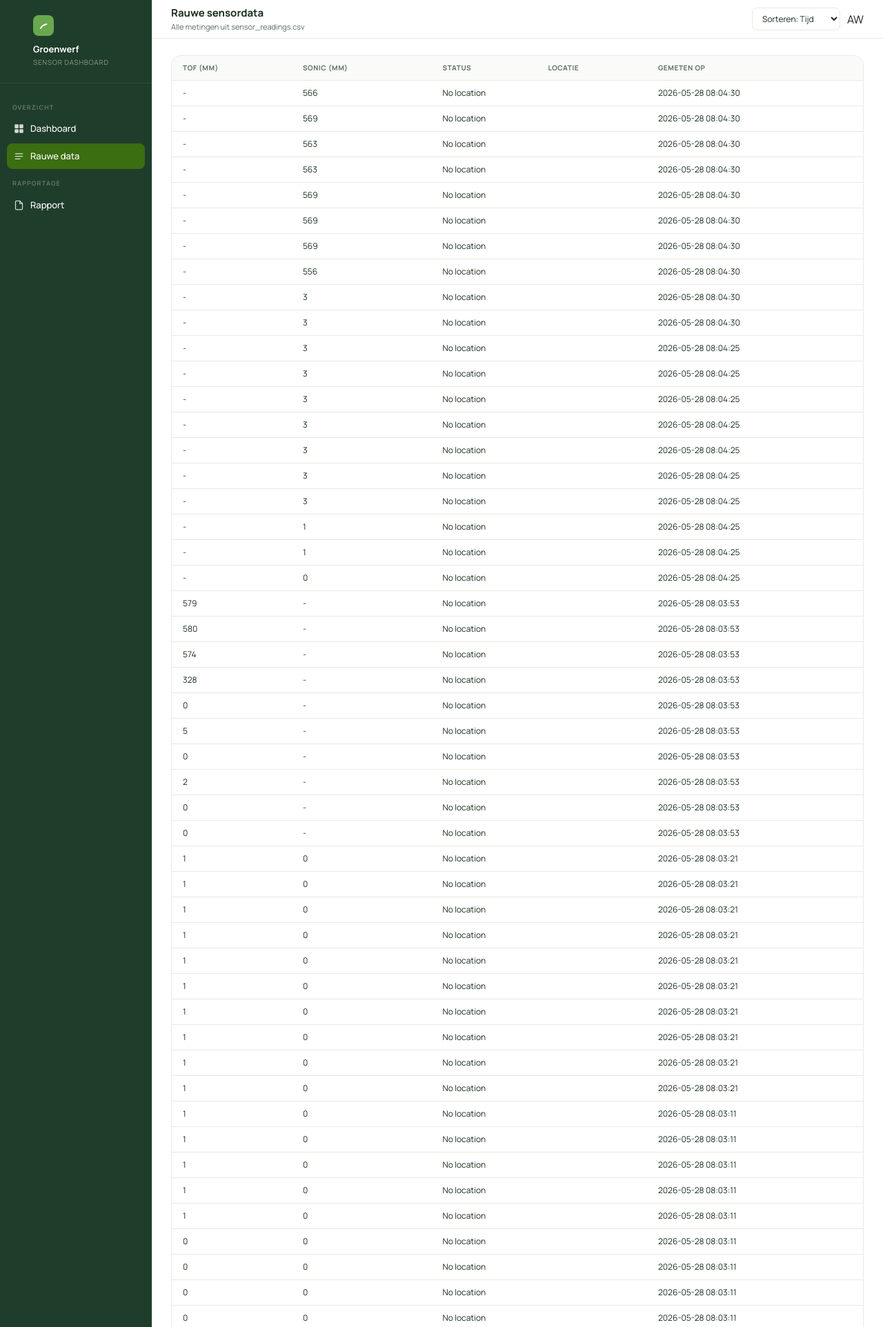
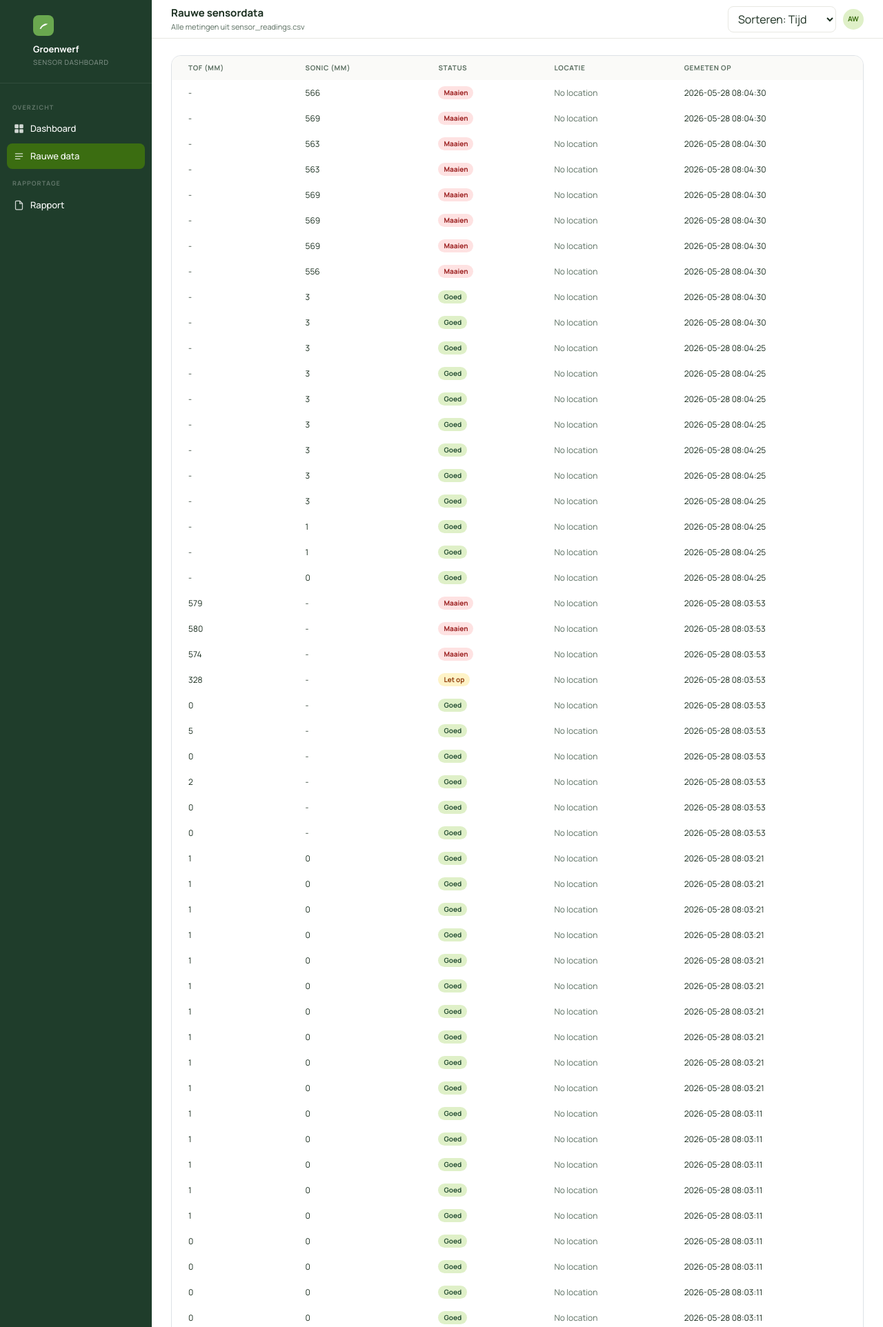
Before and after one commit to gideontigelaar/project-groenwerf, a Flask app: page /rawdata in a window 1280 px wide. Shown: the top 1924 px of the page at 69% size. Run offline with Flask 3, Linux system fonts and the light colour scheme.

Commit message:
Update rawdata
Updated rawdata to tailwind and fetchdata so it looks good again

```diff
--- a/website/static/fetchdata.js
+++ b/website/static/fetchdata.js
@@ -25,14 +25,21 @@ async function fetchData() {
         }
 
         const rows = await Promise.all(data.map(async row => {
-            const address = await getAddress(row.latitude, row.longitude);
-            return `
-                <tr>
-                    <td>${row.tof_mm ?? '-'}</td>
-                    <td>${row.sonic_median_mm ?? '-'}</td>
-                    <td colspan="2">${address}</td>
-                    <td>${row.measured_at ?? '-'}</td>
-                </tr>
+        const address = await getAddress(row.latitude, row.longitude);
+        const h = parseInt(row.tof_mm || row.sonic_median_mm || 0);
+        const badge = h >= 400
+            ? `<span class="inline-block px-2 py-0.5 rounded-full text-[10px] font-bold bg-[#fee2e2] text-[#991b1b]">Maaien</span>`
+            : h >= 80
+            ? `<span class="inline-block px-2 py-0.5 rounded-full text-[10px] font-bold bg-[#fef3c7] text-[#92400e]">Let op</span>`
+            : `<span class="inline-block px-2 py-0.5 rounded-full text-[10px] font-bold bg-[#dff0c8] text-[#2a5238]">Goed</span>`;
+        return `
+            <tr class="transition-colors duration-100 hover:bg-[#f2fae8]">
+                <td class="text-[12px] px-4 py-[9px] border-b border-[#e8e8e2] text-[#1a2e1f]">${row.tof_mm ?? '-'}</td>
+                <td class="text-[12px] px-4 py-[9px] border-b border-[#e8e8e2] text-[#1a2e1f]">${row.sonic_median_mm ?? '-'}</td>
+                <td class="text-[12px] px-4 py-[9px] border-b border-[#e8e8e2]">${badge}</td>
+                <td class="text-[12px] px-4 py-[9px] border-b border-[#e8e8e2] font-mono text-[11px] text-[#5a6e60]">${address}</td>
+                <td class="text-[12px] px-4 py-[9px] border-b border-[#e8e8e2] text-[#1a2e1f]">${row.measured_at ?? '-'}</td>
+            </tr>
             `;
         }));
 
--- a/website/templates/rawdata.html
+++ b/website/templates/rawdata.html
@@ -1,113 +1,43 @@
-{% extends "base.html" %} {% block title %}Rauwe data — Groenwerf{% endblock %}
-{% block page_title %}Rauwe sensordata{% endblock %} {% block page_sub %}Alle
-metingen uit sensor_readings.csv{% endblock %} {% block topbar_actions %}
+{% extends "base.html" %}
+{% block title %}Rauwe data — Groenwerf{% endblock %}
+{% block page_title %}Rauwe sensordata{% endblock %}
+{% block page_sub %}Alle metingen uit sensor_readings.csv{% endblock %}
+
+{% block topbar_actions %}
   <select
     id="sortSelect"
     onchange="fetchData()"
-  style="
-    padding: 6px 10px;
-    border-radius: 8px;
-    border: 1.5px solid #e8e8e2;
-    font-family: &quot;Manrope&quot;, sans-serif;
-    font-size: 12px;
-    color: #1a2e1f;
-    background: #fff;
-    cursor: pointer;
-    outline: none;
-  "
+    class="px-2.5 py-[6px] rounded-lg border-[1.5px] border-[#e8e8e2] text-[12px] text-[#1a2e1f] bg-white cursor-pointer outline-none"
+    style="font-family: 'Manrope', sans-serif;"
   >
     <option value="measured_at">Sorteren: Tijd</option>
     <option value="tof_mm">Sorteren: TOF</option>
     <option value="sonic_mm">Sorteren: Sonic</option>
   </select>
-<div class="avatar">AW</div>
-{% endblock %} {% block content %}
-<style>
-  .data-card {
-    background: #fff;
-    border-radius: 14px;
-    border: 1px solid #e8e8e2;
-    overflow: hidden;
-  }
-  table {
-    width: 100%;
-    border-collapse: collapse;
-  }
-  thead th {
-    font-size: 10px;
-    font-weight: 700;
-    color: #5a6e60;
-    letter-spacing: 0.06em;
-    text-transform: uppercase;
-    padding: 10px 16px;
-    border-bottom: 1px solid #e8e8e2;
-    text-align: left;
-    background: #fafaf8;
-  }
-  tbody tr {
-    transition: background 0.1s;
-  }
-  tbody tr:hover {
-    background: #f2fae8;
-  }
-  tbody td {
-    font-size: 12px;
-    padding: 9px 16px;
-    border-bottom: 1px solid #e8e8e2;
-    color: #1a2e1f;
-  }
-  tbody tr:last-child td {
-    border-bottom: none;
-  }
-  .badge {
-    display: inline-block;
-    padding: 2px 8px;
-    border-radius: 99px;
-    font-size: 10px;
-    font-weight: 700;
-  }
-  .badge-ok {
-    background: #dff0c8;
-    color: #2a5238;
-  }
-  .badge-warn {
-    background: #fef3c7;
-    color: #92400e;
-  }
-  .badge-alert {
-    background: #fee2e2;
-    color: #991b1b;
-  }
-  .mono {
-    font-family: "Courier New", monospace;
-    font-size: 11px;
-    color: #5a6e60;
-  }
-</style>
+  <div class="w-[30px] h-[30px] rounded-full bg-[#dff0c8] flex items-center justify-center text-[10px] font-bold text-[#3b6d11]">AW</div>
+{% endblock %}
 
-<div class="data-card">
-  <table>
+{% block content %}
+<div class="bg-white rounded-[14px] border border-[#e8e8e2] overflow-hidden">
+  <table class="w-full border-collapse">
     <thead>
       <tr>
-        <th>TOF (mm)</th>
-        <th>Sonic (mm)</th>
-        <th>Status</th>
-        <th>Locatie</th>
-        <th>Gemeten op</th>
+        <th class="text-[10px] font-bold text-[#5a6e60] tracking-[0.06em] uppercase px-4 py-2.5 border-b border-[#e8e8e2] text-left bg-[#fafaf8]">TOF (mm)</th>
+        <th class="text-[10px] font-bold text-[#5a6e60] tracking-[0.06em] uppercase px-4 py-2.5 border-b border-[#e8e8e2] text-left bg-[#fafaf8]">Sonic (mm)</th>
+        <th class="text-[10px] font-bold text-[#5a6e60] tracking-[0.06em] uppercase px-4 py-2.5 border-b border-[#e8e8e2] text-left bg-[#fafaf8]">Status</th>
+        <th class="text-[10px] font-bold text-[#5a6e60] tracking-[0.06em] uppercase px-4 py-2.5 border-b border-[#e8e8e2] text-left bg-[#fafaf8]">Locatie</th>
+        <th class="text-[10px] font-bold text-[#5a6e60] tracking-[0.06em] uppercase px-4 py-2.5 border-b border-[#e8e8e2] text-left bg-[#fafaf8]">Gemeten op</th>
       </tr>
     </thead>
     <tbody id="dataTableBody">
       <tr>
-        <td
-          colspan="5"
-          style="text-align: center; padding: 24px; color: #5a6e60"
-        >
-          Laden...
-        </td>
+        <td colspan="5" class="text-center px-4 py-6 text-[#5a6e60] text-[12px]">Laden...</td>
       </tr>
     </tbody>
   </table>
 </div>
-{% endblock %} {% block scripts %}
+{% endblock %}
+
+{% block scripts %}
 <script src="{{ url_for('static', filename='fetchdata.js') }}"></script>
 {% endblock %}
```
Lines whose indentation alone changed are shown as unchanged.
